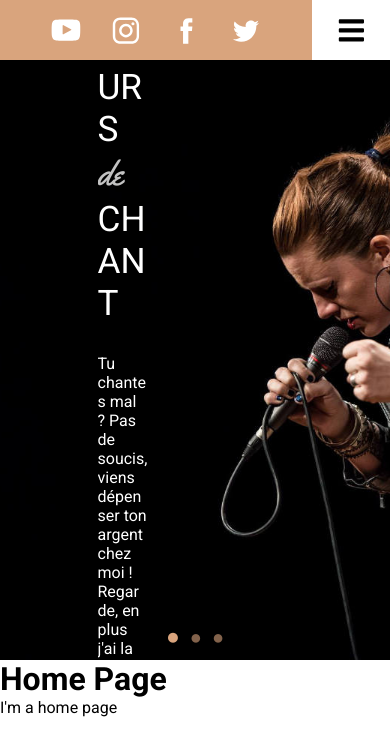
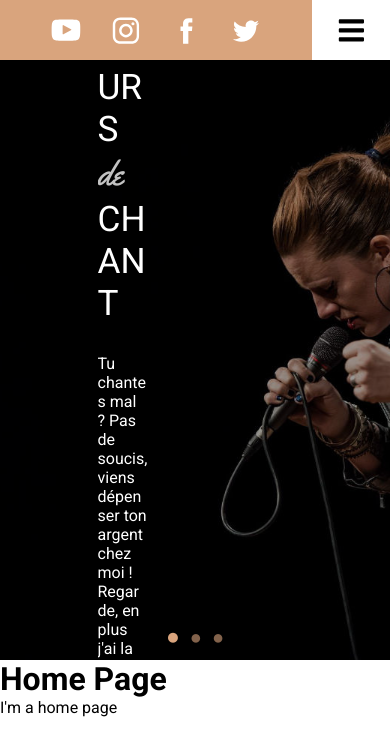
Before and after one commit to Cap0n3/VoiceUp, a React (Create React App) app: page / in a window 390 px wide. Shown: the top 756 px of the page. Built offline with nearby package versions, Linux system fonts and the light colour scheme.

Commit message:
Added overlay for mobile slides

```diff
--- a/src/components/ImageSlider/ImageSlider.js
+++ b/src/components/ImageSlider/ImageSlider.js
@@ -1,5 +1,5 @@
 import React, { useEffect, useState, useContext } from 'react';
-import { SliderWrapper, Slide, BoxWrapper, TextBox, LeftArrow, RightArrow, DotWrapper, Dot } from './ImageSlider.style';
+import { SliderWrapper, Slide, SlideOverlay, BoxWrapper, TextBox, LeftArrow, RightArrow, DotWrapper, Dot } from './ImageSlider.style';
 import { BsArrowLeftCircle, BsArrowRightCircle } from 'react-icons/bs';
 import { ScreenContext } from '../../contexts/screenContext';
 
@@ -78,7 +78,9 @@ const ImageSlider = ({slides, transitionTime}) => {
             <RightArrow onClick={goToNext}>
                 <BsArrowRightCircle style={iconStyle} />
             </RightArrow>
-            <Slide imageURL={slides[currentIndex].url} className={isActive ? "active" : "inactive"} transitionTime={transitionTime}></Slide>
+            <Slide imageURL={slides[currentIndex].url} className={isActive ? "active" : "inactive"} transitionTime={transitionTime}>
+                {(screenSize.innerWidth <= 960) ? <SlideOverlay></SlideOverlay> : ""}
+            </Slide>
             <BoxWrapper className={isActive ? "active" : "inactive"} transitionTime={transitionTime} headerWidth={screenSize.innerWidth ? screenSize.innerWidth : null}>
                 <TextBox>
                     <h1>{slides[currentIndex].title}</h1>
--- a/src/components/ImageSlider/ImageSlider.style.js
+++ b/src/components/ImageSlider/ImageSlider.style.js
@@ -37,8 +37,15 @@ export const Slide = styled.div`
     @media screen and (max-width: 960px) {
         background-position: 65% 20%;
         background-size: cover;
-        padding-left: 100px;
     }
+`;
+
+export const SlideOverlay = styled.div`
+    width: 100%;
+    height: 100%;
+    background-color: black;
+    opacity: 0.4;
+    zIndex: 5;
 `;
 
 export const BoxWrapper = styled.div`
```
